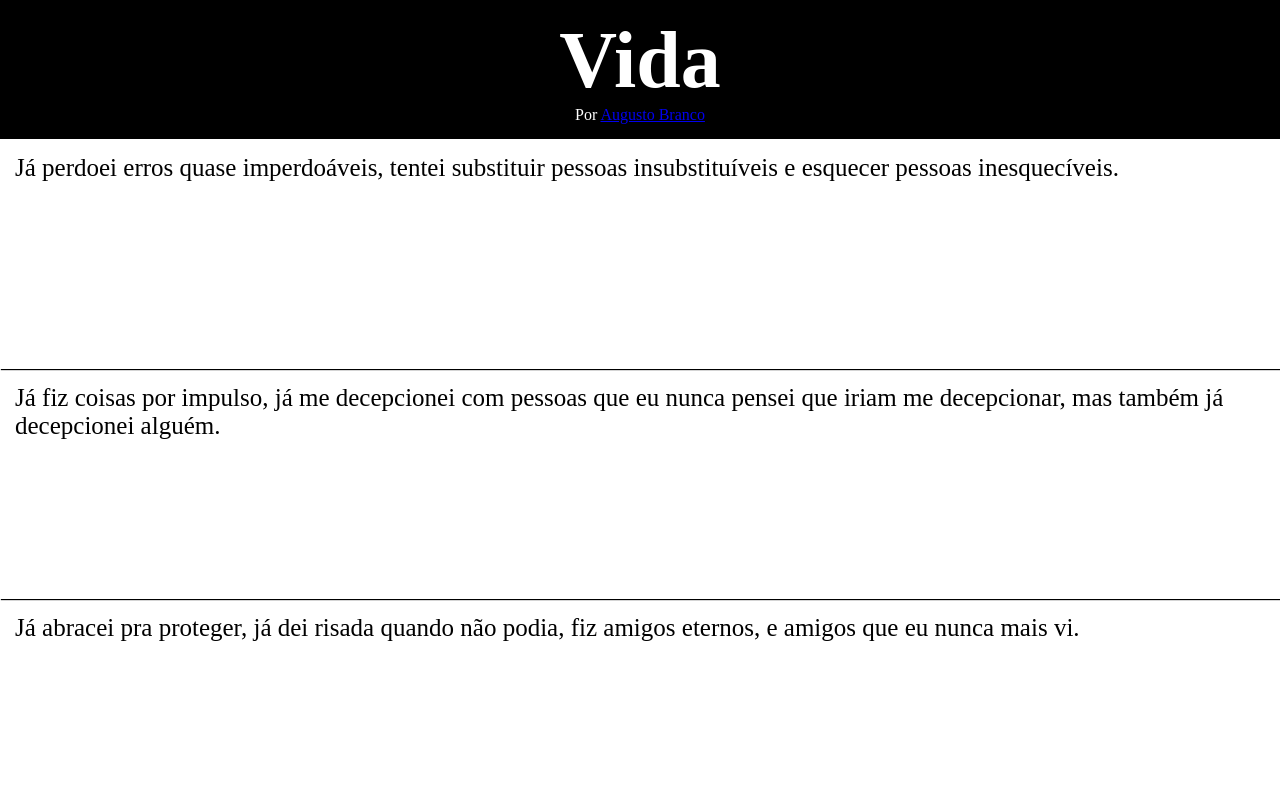
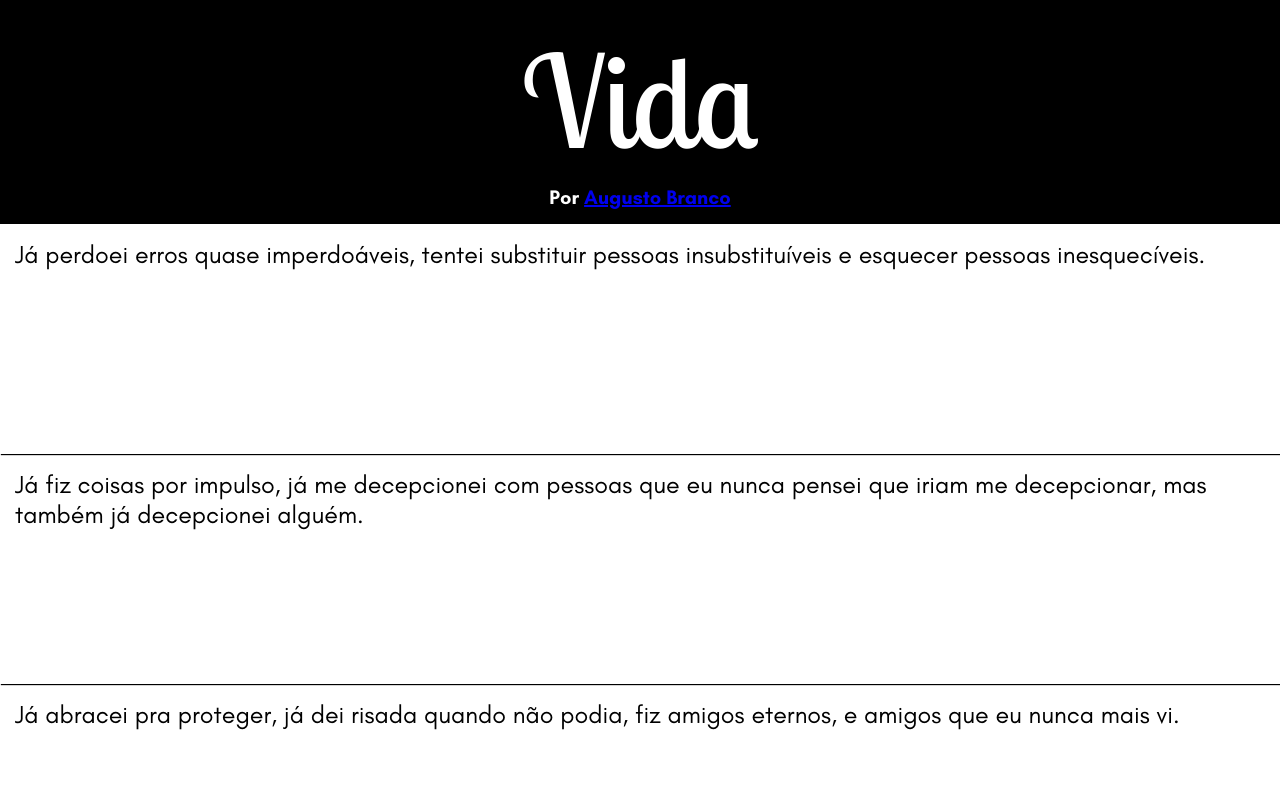
Before and after one commit to jeiellima/projeto-poesia, a plain HTML site: page index.html in a window 1280 px wide. Shown: the top 800 px of the page. Drawn offline with Linux system fonts and the light colour scheme.

Commit message:
Alteração de fontes

```diff
--- a/style/style.css
+++ b/style/style.css
@@ -1,4 +1,18 @@
 @charset "UTF-8";
+
+@import url('https://fonts.googleapis.com/css2?family=Bebas+Neue&family=Lobster+Two&display=swap');
+@font-face {
+    font-family: "Glacial" ;
+    src: url(../fonts/GlacialIndifference-Regular.otf) format(opentype);
+    font-weight: normal;
+    font-style: normal;
+}
+@font-face {
+    font-family: "Glacial Bold" ;
+    src: url(../fonts/GlacialIndifference-Bold.otf) format(opentype);
+    font-weight: bold;
+    font-style: normal;
+}
 
 * {
     margin: 0px;
@@ -14,11 +28,16 @@ header {
 }
 
 header > h1 {
-    font-size: 5em;
+    font-family: 'Lobster Two', sans-serif;
+    font-weight: normal;
+    font-size:  8em;
+    padding: 5px;
 }
 
 header > p {
-
+    font-family: "Glacial Bold", sans-serif;
+    font-weight: bolder;
+    font-size: 20px;
 }
 
 .container {
@@ -28,6 +47,7 @@ header > p {
     box-shadow: 1px 1px 1px black;
     font-size: 25px;
     text-align: left;
+    font-family: "Glacial", Arial, sans-serif;
 }
 
 #q1 {
```
Also changed, not shown: fonts/GlacialIndifference-Bold.otf (added), fonts/GlacialIndifference-Regular.otf (added).
